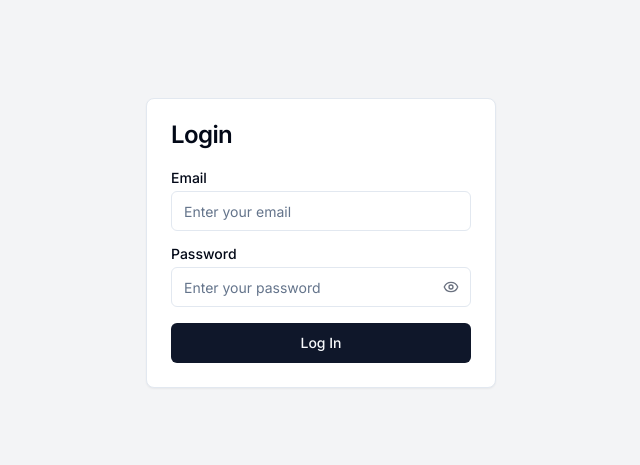
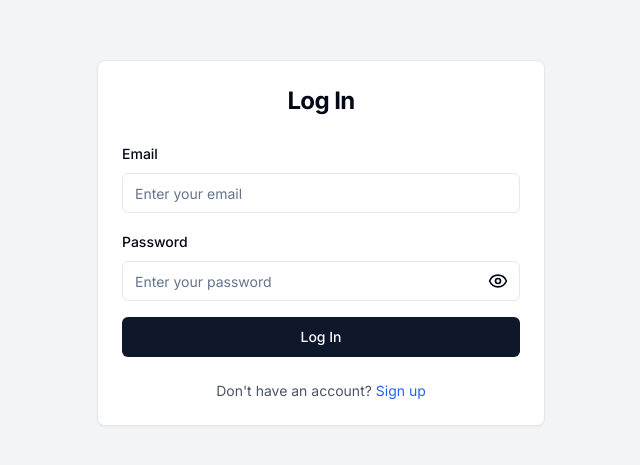
Before and after one commit to OrgDrReach/dreach-project-management, a Next.js app: page /auth/login in a window 1280 px wide. Shown: the part 157-622 px from the top of the page, without its empty margins (319-959 px from the left). Built offline with nearby package versions, Linux system fonts and the light colour scheme.

Commit message:
feat ✨: Extract and implement dynamic login module
- Updated login functionality byextracting away component within separate dynamic module."
- Implementation of a login form functionality.

```diff
--- a/components/auth/LoginForm.tsx
+++ b/components/auth/LoginForm.tsx
@@ -1,107 +1,22 @@
 "use client";
 
-import { useState } from "react";
-import { useRouter } from "next/navigation";
-import { z } from "zod";
-import { Button } from "@/components/ui/button";
-import { Input } from "@/components/ui/input";
-import { Label } from "@/components/ui/label";
-import { Card, CardContent, CardHeader, CardTitle } from "@/components/ui/card";
-import { Alert, AlertDescription } from "@/components/ui/alert";
-import { Loader2, Eye, EyeOff } from "lucide-react";
-import { login } from "@/app/auth/actions";
+import dynamic from 'next/dynamic'
+import { Suspense } from 'react';
+import { Loader2 } from "lucide-react";
 
-const loginSchema = z.object({
-  email: z.string().email("Invalid email address"),
-  password: z.string().min(6, "Password must be at least 6 characters"),
-});
+const LoginFormContent = dynamic(() => import('./LoginFormContent'), {
+  ssr: false,
+  loading: () => <div className="flex justify-center items-center h-screen">
+    <Loader2 className="h-8 w-8 animate-spin" />
+  </div>
+})
 
 export default function LoginForm() {
-  const [email, setEmail] = useState("");
-  const [password, setPassword] = useState("");
-  const [showPassword, setShowPassword] = useState(false);
-  const [error, setError] = useState<string | null>(null);
-  const [isLoading, setIsLoading] = useState(false);
-  const router = useRouter();
-
-  const handleSubmit = async (e: React.FormEvent<HTMLFormElement>) => {
-    e.preventDefault();
-    setError(null);
-    setIsLoading(true);
-
-    try {
-      loginSchema.parse({ email, password });
-      const formData = new FormData();
-      formData.append('email', email);
-      formData.append('password', password);
-      const result = await login(formData);
-      if (result?.error) {
-        setError(result.error);
-      }
-    } catch (err) {
-      if (err instanceof z.ZodError) {
-        setError(err.errors[0].message);
-      } else {
-        setError("An unexpected error occurred");
-      }
-    } finally {
-      setIsLoading(false);
-    }
-  };
-
   return (
-    <Card className="w-[350px]">
-      <CardHeader>
-        <CardTitle>Login</CardTitle>
-      </CardHeader>
-      <CardContent>
-        <form onSubmit={handleSubmit}>
-          <div className="grid w-full items-center gap-4">
-            <div className="flex flex-col space-y-1.5">
-              <Label htmlFor="email">Email</Label>
-              <Input
-                id="email"
-                type="email"
-                value={email}
-                onChange={(e) => setEmail(e.target.value)}
-                placeholder="Enter your email"
-              />
-            </div>
-            <div className="flex flex-col space-y-1.5">
-              <Label htmlFor="password">Password</Label>
-              <div className="relative">
-                <Input
-                  id="password"
-                  type={showPassword ? "text" : "password"}
-                  value={password}
-                  onChange={(e) => setPassword(e.target.value)}
-                  placeholder="Enter your password"
-                />
-                <button
-                  type="button"
-                  className="absolute inset-y-0 right-0 pr-3 flex items-center"
-                  onClick={() => setShowPassword(!showPassword)}
-                >
-                  {showPassword ? (
-                    <EyeOff className="h-4 w-4 text-gray-500" />
-                  ) : (
-                    <Eye className="h-4 w-4 text-gray-500" />
-                  )}
-                </button>
-              </div>
-            </div>
-          </div>
-          {error && (
-            <Alert variant="destructive" className="mt-4">
-              <AlertDescription>{error}</AlertDescription>
-            </Alert>
-          )}
-          <Button className="w-full mt-4" type="submit" disabled={isLoading}>
-            {isLoading ? <Loader2 className="mr-2 h-4 w-4 animate-spin" /> : null}
-            Log In
-          </Button>
-        </form>
-      </CardContent>
-    </Card>
-  );
+    <Suspense fallback={<div className="flex justify-center items-center h-screen">
+      <Loader2 className="h-8 w-8 animate-spin" />
+    </div>}>
+      <LoginFormContent />
+    </Suspense>
+  )
 }
--- /dev/null
+++ b/components/auth/LoginFormContent.tsx
@@ -0,0 +1,122 @@
+"use client";
+
+import { useState, useEffect } from "react";
+import { useRouter } from "next/navigation";
+import Link from "next/link";
+import { z } from "zod";
+import { Button } from "@/components/ui/button";
+import { Input } from "@/components/ui/input";
+import { Label } from "@/components/ui/label";
+import { Card, CardContent, CardHeader, CardTitle, CardFooter } from "@/components/ui/card";
+import { Alert, AlertDescription } from "@/components/ui/alert";
+import { Loader2, Eye, EyeOff } from "lucide-react";
+import { login } from "@/app/auth/actions";
+
+const loginSchema = z.object({
+  email: z.string().email("Invalid email address"),
+  password: z.string().min(6, "Password must be at least 6 characters"),
+});
+
+export default function LoginFormContent() {
+  const [isMounted, setIsMounted] = useState(false);
+  const [email, setEmail] = useState("");
+  const [password, setPassword] = useState("");
+  const [error, setError] = useState("");
+  const [isLoading, setIsLoading] = useState(false);
+  const [showPassword, setShowPassword] = useState(false);
+  const router = useRouter();
+
+  useEffect(() => {
+    setIsMounted(true);
+  }, []);
+
+  const handleSubmit = async (e: React.FormEvent) => {
+    e.preventDefault();
+    setIsLoading(true);
+    setError("");
+
+    try {
+      loginSchema.parse({ email, password });
+      const result = await login(new FormData(e.target as HTMLFormElement));
+      if (result?.error) {
+        setError(result.error);
+      } else {
+        router.push("/dashboard");
+      }
+    } catch (err) {
+      if (err instanceof z.ZodError) {
+        setError(err.errors[0].message);
+      } else {
+        setError("An unexpected error occurred");
+      }
+    } finally {
+      setIsLoading(false);
+    }
+  };
+
+  if (!isMounted) {
+    return null; // or a loading placeholder
+  }
+
+  return (
+    <Card className="w-full max-w-md">
+      <CardHeader>
+        <CardTitle className="text-2xl font-bold text-center">Log In</CardTitle>
+      </CardHeader>
+      <CardContent>
+        <form onSubmit={handleSubmit}>
+          <div className="space-y-4">
+            <div className="space-y-2">
+              <Label htmlFor="email">Email</Label>
+              <Input
+                id="email"
+                type="email"
+                placeholder="Enter your email"
+                value={email}
+                onChange={(e) => setEmail(e.target.value)}
+                required
+              />
+            </div>
+            <div className="space-y-2">
+              <Label htmlFor="password">Password</Label>
+              <div className="relative">
+                <Input
+                  id="password"
+                  type={showPassword ? "text" : "password"}
+                  placeholder="Enter your password"
+                  value={password}
+                  onChange={(e) => setPassword(e.target.value)}
+                  required
+                />
+                <button
+                  type="button"
+                  className="absolute right-3 top-1/2 transform -translate-y-1/2"
+                  onClick={() => setShowPassword(!showPassword)}
+                >
+                  {showPassword ? <EyeOff size={20} /> : <Eye size={20} />}
+                </button>
+              </div>
+            </div>
+            {error && (
+              <Alert variant="destructive">
+                <AlertDescription>{error}</AlertDescription>
+              </Alert>
+            )}
+            <Button type="submit" className="w-full" disabled={isLoading}>
+              {isLoading ? <Loader2 className="mr-2 h-4 w-4 animate-spin" /> : null}
+              Log In
+            </Button>
+          </div>
+        </form>
+      </CardContent>
+      <CardFooter className="flex justify-center">
+        <p className="text-sm text-gray-600">
+          Don't have an account?{" "}
+          <Link href="/auth/register" className="text-blue-600 hover:underline">
+            Sign up
+          </Link>
+        </p>
+      </CardFooter>
+    </Card>
+  );
+}
```
